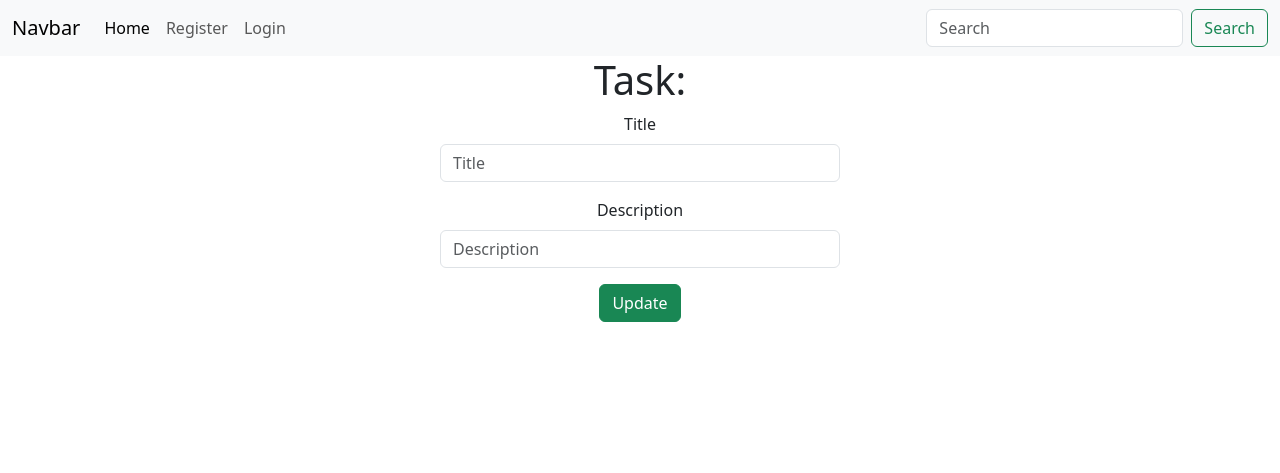
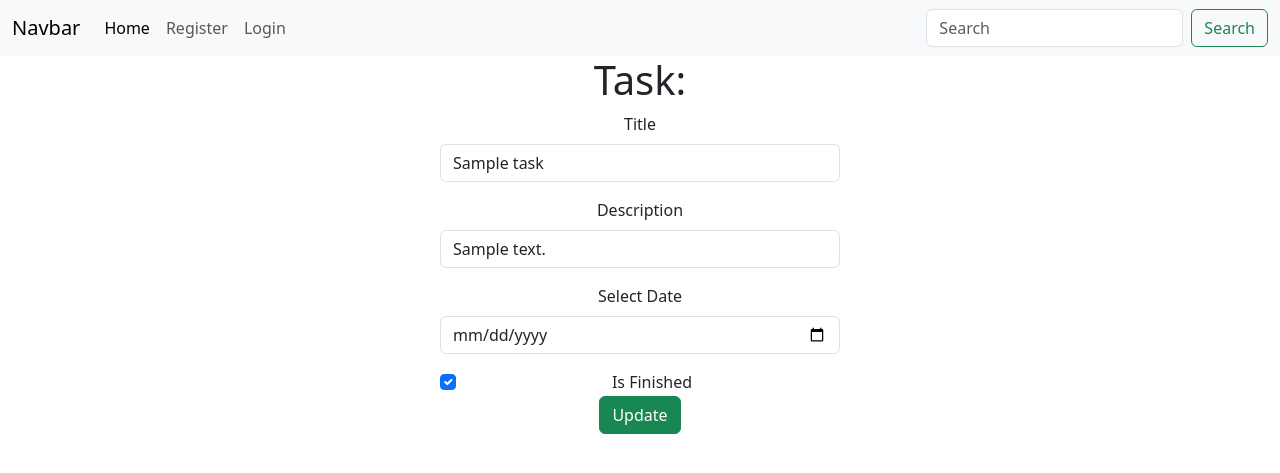
Before and after one commit to Saifullakh1/todo22, a Django app: page /update/1 in a window 1280 px wide. Shown: the top 473 px of the page. Run offline with Django 5.2, Linux system fonts and the light colour scheme; tables that the repository leaves empty hold one stand-in row (values such as "Sample post").

Commit message:
added some changes

```diff
--- a/tasks/models.py
+++ b/tasks/models.py
@@ -6,6 +6,8 @@ class Task(models.Model):
     title = models.CharField(max_length=255, verbose_name="Название")
     description = models.TextField(verbose_name="Описание")
     created_at = models.DateField(auto_now_add=True, verbose_name="Дата создание")
+    deadline = models.DateField(blank=True, null=True, verbose_name="Дедлайн")
+    is_finished = models.BooleanField(default=False, verbose_name="Завершено")
     user = models.ForeignKey(User, on_delete=models.CASCADE, related_name="user_tasks")
 
     def __str__(self):
--- a/tasks/views.py
+++ b/tasks/views.py
@@ -15,7 +15,8 @@ def create(request):
         user = request.user
         title = request.POST.get('title')
         description = request.POST.get('description')
-        Task.objects.create(title=title, description=description, user=user)
+        deadline = request.POST.get('deadline')
+        Task.objects.create(title=title, description=description, user=user, deadline=deadline)
         return redirect('list')
     return render(request, 'create.html')
 
@@ -26,16 +27,20 @@ def detail(request, id):
 
 
 def update(request, id):
+    task = Task.objects.get(id=id)
     if request.method == 'POST':
         title = request.POST.get('title')
         description = request.POST.get('description')
-        task = Task.objects.get(id=id)
+        deadline = request.POST.get('deadline')
+        is_finished = 'is_finished' in request.POST
         task.title = title
         task.description = description
+        task.deadline = deadline
+        task.is_finished = is_finished
         task.save()
         return redirect('detail', task.id)
     else:
-        return render(request, 'update.html')
+        return render(request, 'update.html', context={"task": task})
 
 
 def delete(request, id):
--- a/templates/update.html
+++ b/templates/update.html
@@ -14,11 +14,24 @@
         <h1 align="center">Task: </h1>
         <div class="mb-3">
             <label for="formGroupExampleInput" class="form-label">Title</label>
-            <input align="center" type="text" class="form-control" id="formGroupExampleInput" placeholder="Title" name="title">
+            <input align="center" type="text" class="form-control" id="formGroupExampleInput" placeholder="Title"
+                   name="title" value="{{ task.title }}">
         </div>
         <div class="mb-3">
             <label for="formGroupExampleInput2" class="form-label">Description</label>
-            <input type="text" class="form-control" id="formGroupExampleInput2" placeholder="Description" name="description">
+            <input type="text" class="form-control" id="formGroupExampleInput2" placeholder="Description"
+                   name="description" value="{{ task.description }}">
+        </div>
+        <div class="mb-3">
+            <label for="startDate" class="form-label">Select Date</label>
+            <input id="startDate" class="form-control" type="date" name="deadline"/>
+        </div>
+        <div class="form-check">
+            <input class="form-check-input" type="checkbox" id="flexCheckChecked"
+            name="is_finished" {% if task.is_finished %}checked{% endif %}>
+            <label class="form-check-label" for="flexCheckChecked">
+                Is Finished
+            </label>
         </div>
         <button type="submit" class="btn btn-success">
             Update
```
Also changed, not shown: templates/create.html (+8 -2 lines), templates/detail.html (+9 -1 lines), tasks/migrations/0001_initial.py, tasks/migrations/0002_initial.py, tasks/migrations/0003_alter_task_deadline.py (added), tasks/migrations/0004_alter_task_deadline.py (added), users/migrations/0001_initial.py.
